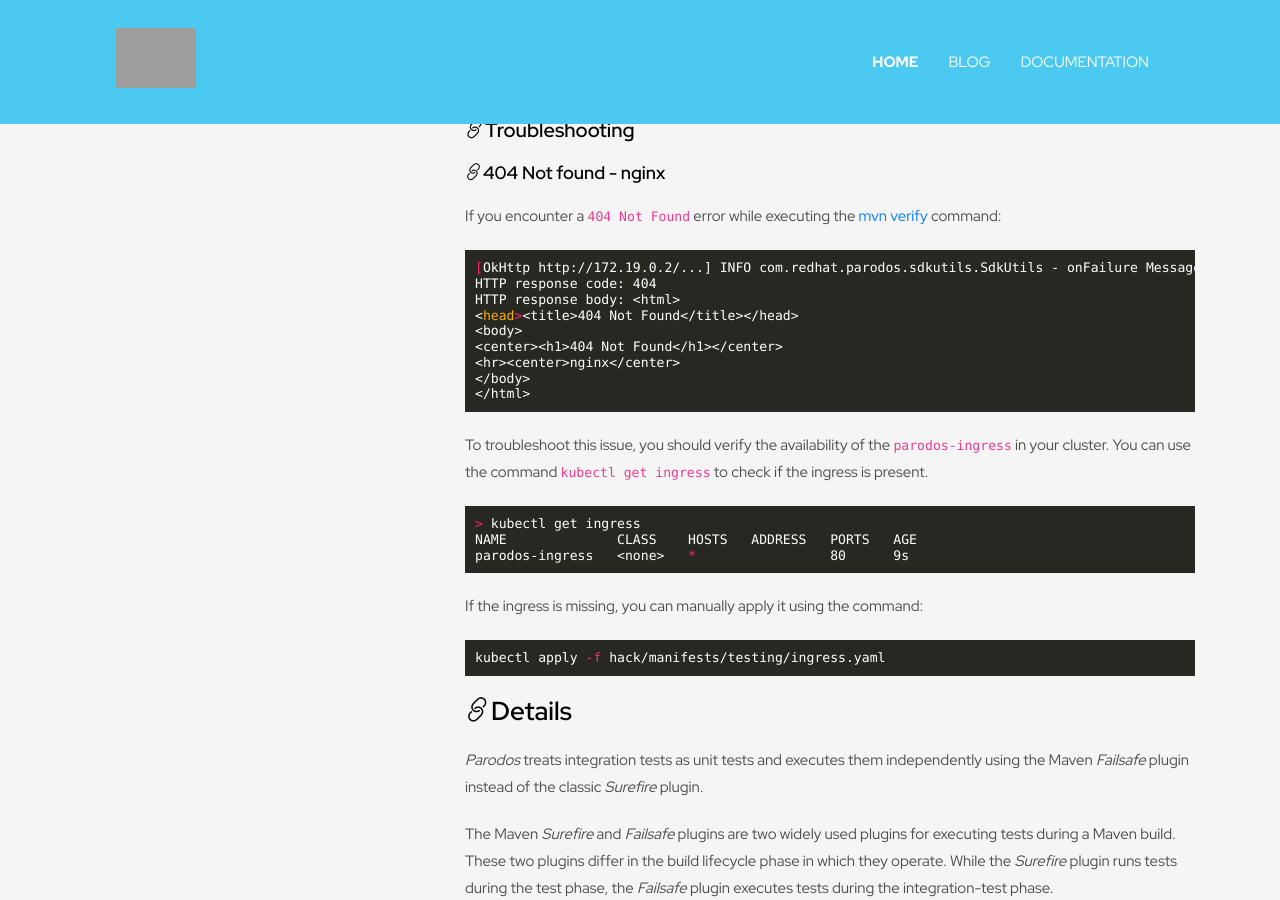
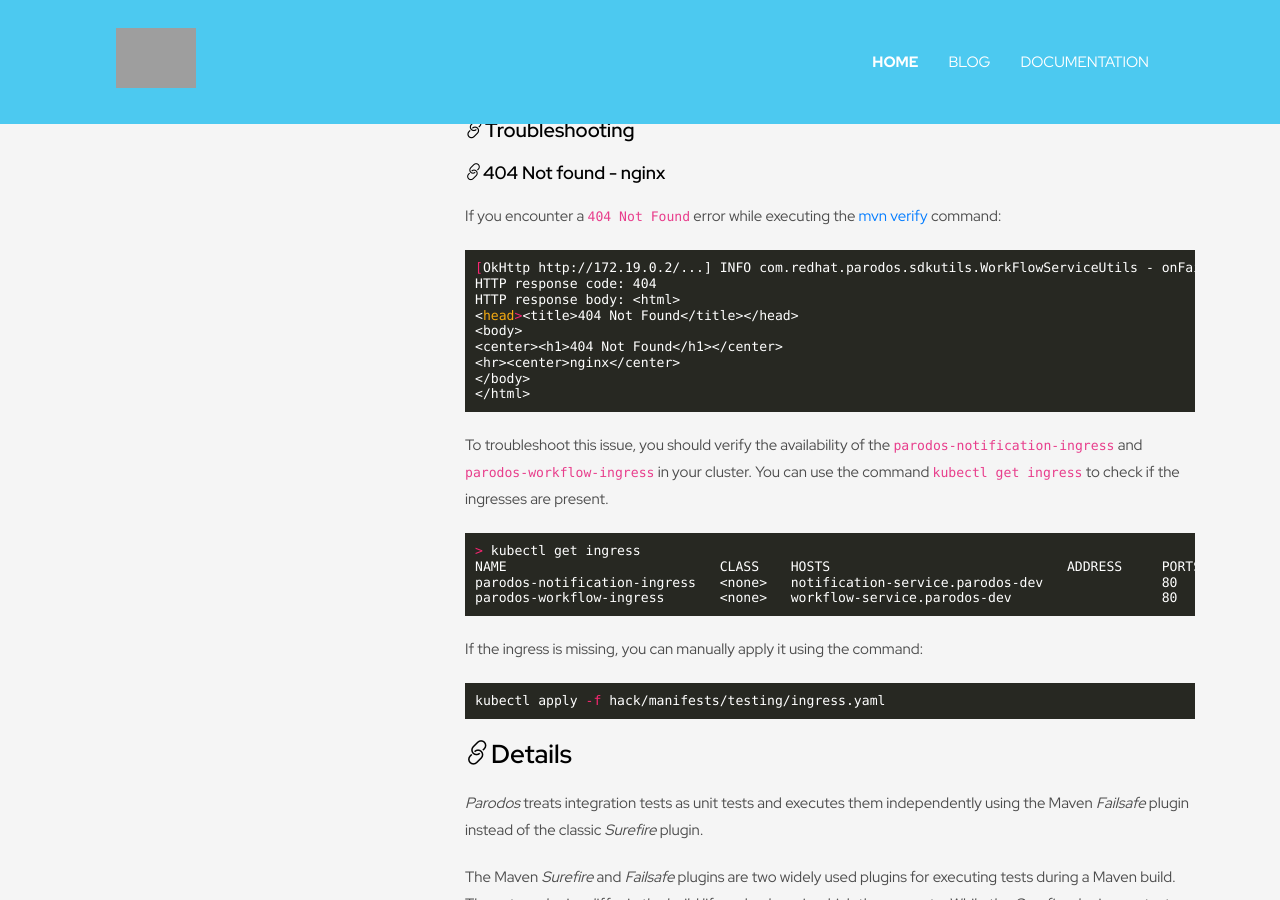
Before and after one commit to parodos-dev/parodos-dev.github.io, a Jekyll site: the page built from documentation/latest/dev/guide.md, in a window 1280 px wide and 900 px high, scrolled down 5089 px. Built offline with Jekyll 4.4.1, drawn with Linux system fonts in a browser that asks for light colours; a script that is not in the unit is left out; grey boxes are pictures that could not be loaded.

Commit message:
Update troubleshoot ingresses
Signed-off-by: Gloria Ciavarrini <gciavarrini@redhat.com>

````diff
--- a/documentation/latest/dev/guide.md
+++ b/documentation/latest/dev/guide.md
@@ -285,7 +285,7 @@ If you encounter a `404 Not Found` error while executing the
 [mvn verify](#execute-integration-test-against-kind-cluster) command:
 
 ```bash
-[OkHttp http://172.19.0.2/...] INFO com.redhat.parodos.sdkutils.SdkUtils - onFailure Message: Not Found
+[OkHttp http://172.19.0.2/...] INFO com.redhat.parodos.sdkutils.WorkFlowServiceUtils - onFailure Message: Not Found
 HTTP response code: 404
 HTTP response body: <html>
 <head><title>404 Not Found</title></head>
@@ -297,13 +297,15 @@ HTTP response body: <html>
 ```
 
 To troubleshoot this issue, you should verify the availability of the
-`parodos-ingress` in your cluster. You can use the command `kubectl get ingress`
-to check if the ingress is present.
+`parodos-notification-ingress` and `parodos-workflow-ingress` in your cluster.
+You can use the command `kubectl get ingress` to check if the ingresses
+are present.
 
 ```bash
 > kubectl get ingress
-NAME              CLASS    HOSTS   ADDRESS   PORTS   AGE
-parodos-ingress   <none>   *                 80      9s
+NAME                           CLASS    HOSTS                              ADDRESS     PORTS   AGE
+parodos-notification-ingress   <none>   notification-service.parodos-dev               80      5s
+parodos-workflow-ingress       <none>   workflow-service.parodos-dev                   80      5s
 ```
 
 If the ingress is missing, you can manually apply it using the command:
````
